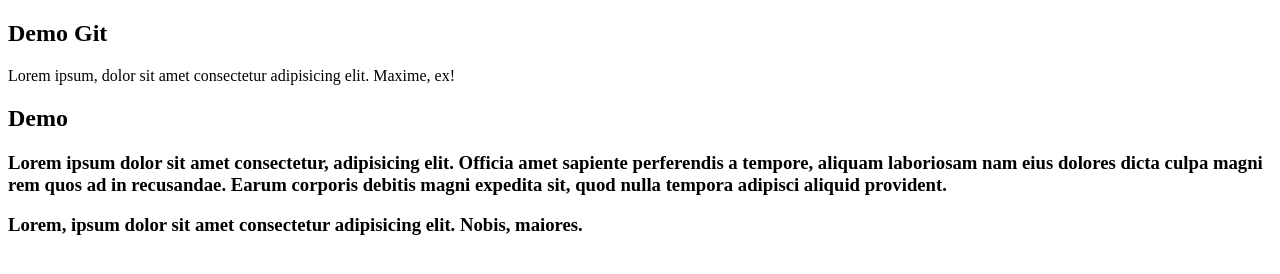
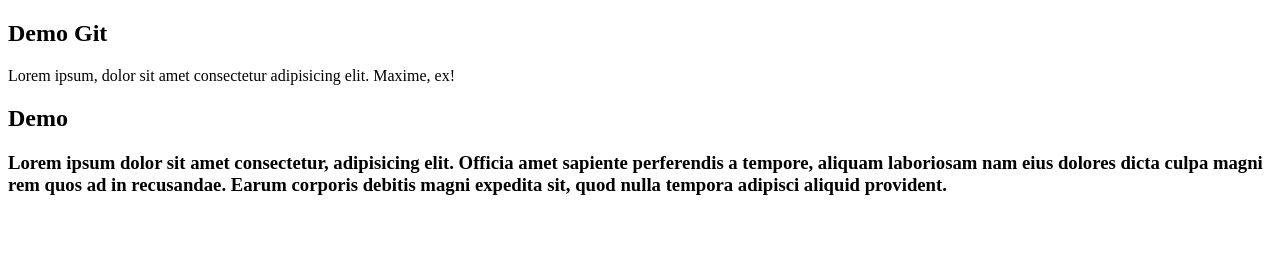
Before and after one commit to Naba-dev/Wootlab-git, a plain HTML site: page index.html in a window 1280 px wide. Drawn offline with Linux system fonts and the light colour scheme.

Commit message:
Deleted demo h5 tag

```diff
--- a/index.html
+++ b/index.html
@@ -12,7 +12,6 @@
     <div>
         <h2> Demo </h2>
         <h3> Lorem ipsum dolor sit amet consectetur, adipisicing elit. Officia amet sapiente perferendis a tempore, aliquam laboriosam nam eius dolores dicta culpa magni rem quos ad in recusandae. Earum corporis debitis magni expedita sit, quod nulla tempora adipisci aliquid provident.</h3>
-        <h3> Lorem, ipsum dolor sit amet consectetur adipisicing elit. Nobis, maiores.</h3>
     </div>
    </div>
 </body>
```
